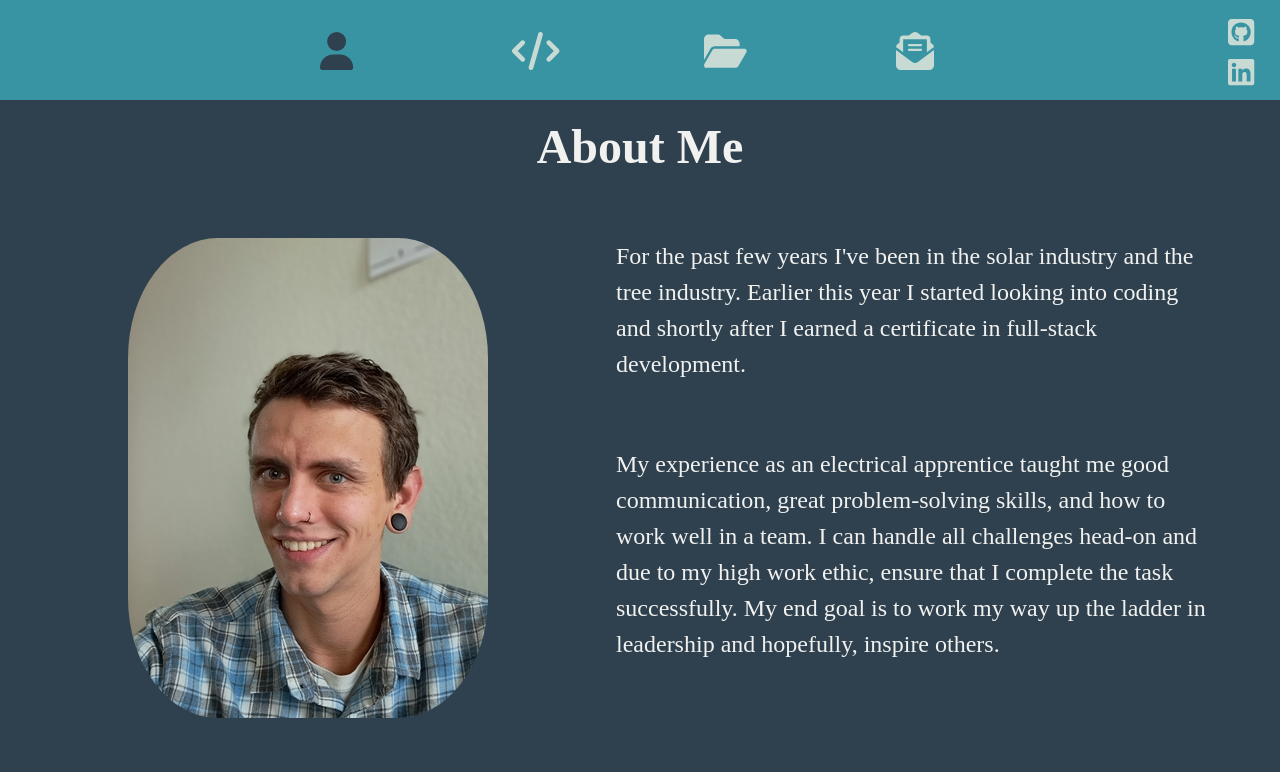
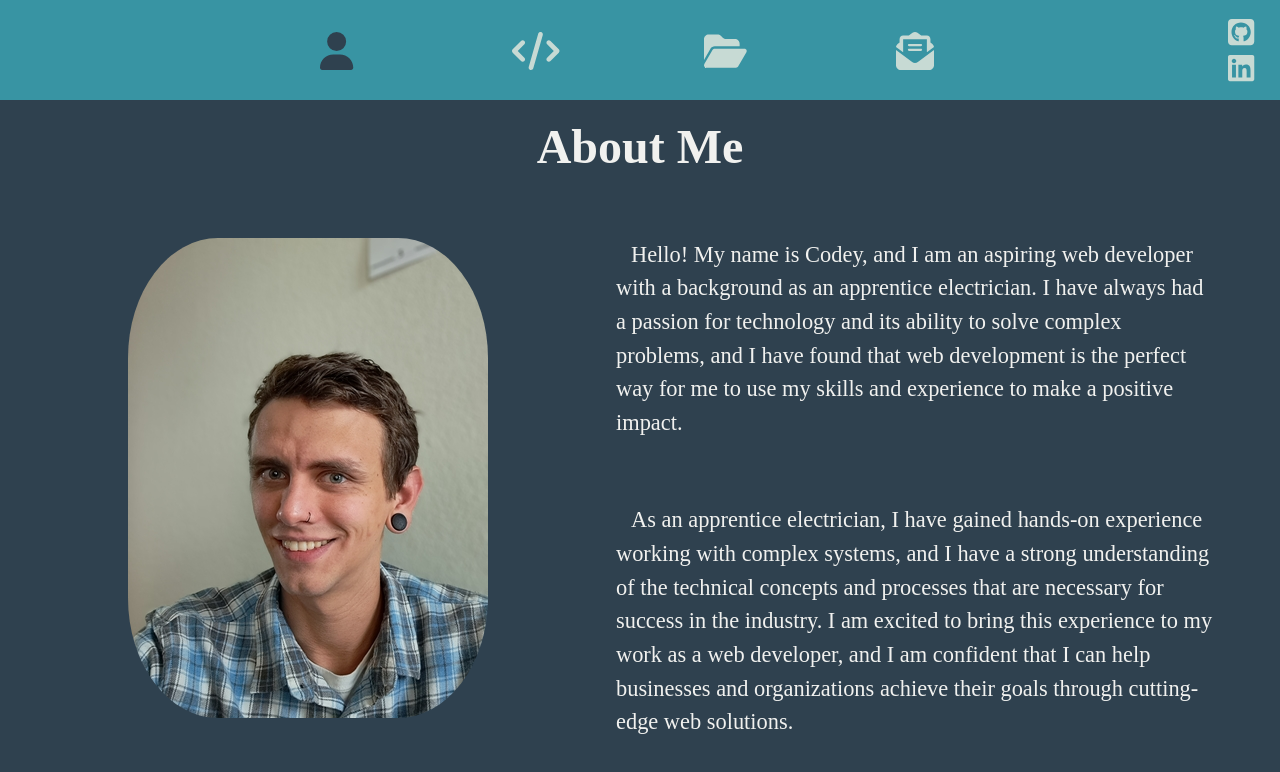
Before and after one commit to Codeyg12/vite-portfolio, a React (Vite) app: page / in a window 1280 px wide. Shown: the top 772 px of the page. Built offline with nearby package versions, Linux system fonts and the light colour scheme.

Commit message:
updating about me and scrolling

```diff
--- a/src/components/About.jsx
+++ b/src/components/About.jsx
@@ -5,18 +5,21 @@ export default function About() {
     <>
       <h1 className="about-head">About Me</h1>
       <div className="about-grid">
-      <img src={ProfilePicture} alt="me" className="about-pic"></img>
+        <img src={ProfilePicture} alt="me" className="about-pic"></img>
         <p className="about-p">
-          For the past few years I've been in the solar industry and the tree
-          industry. Earlier this year I started looking into coding and shortly
-          after I earned a certificate in full-stack development.
+        Hello! My name is Codey, and I am an aspiring web developer with a
+          background as an apprentice electrician. I have always had a passion
+          for technology and its ability to solve complex problems, and I have
+          found that web development is the perfect way for me to use my skills
+          and experience to make a positive impact.
           </p>
           <p className="about-p">
-          My experience as an electrical apprentice taught me good
-          communication, great problem-solving skills, and how to work well in a
-          team. I can handle all challenges head-on and due to my high work
-          ethic, ensure that I complete the task successfully. My end goal is to
-          work my way up the ladder in leadership and hopefully, inspire others.
+          As an apprentice electrician, I have gained hands-on experience
+          working with complex systems, and I have a strong understanding of the
+          technical concepts and processes that are necessary for success in the
+          industry. I am excited to bring this experience to my work as a web
+          developer, and I am confident that I can help businesses and
+          organizations achieve their goals through cutting-edge web solutions.
         </p>
       </div>
     </>
--- a/src/index.css
+++ b/src/index.css
@@ -111,11 +111,11 @@ a.active {
 
 .sidebar-list a::after {
   content: "";
-  font-size: 15px;
+  font-size: 16px;
   letter-spacing: 2px;
   position: absolute;
-  bottom: 7px;
-  left: -20px;
+  bottom: 10px;
+  left: -22px;
   display: block;
   width: 100%;
   text-align: center;
@@ -136,7 +136,7 @@ a.ga-icon::after {
 
 .li-icon {
   position: absolute;
-  top: 7%;
+  top: 6.5%;
   right: 2%;
 }
 
@@ -155,7 +155,8 @@ a.li-icon::after {
 .about-p {
   margin: 5%;
   line-height: 1.5;
-  font-size: 1.5em;
+  font-size: 1.4em;
+  text-indent: 15px;
 }
 
 .about-pic {
@@ -446,8 +447,8 @@ a.book-proj::after {
 
 @media all and (max-width: 800px) {
   body {
-    overflow-x: scroll;
-    overflow-y: hidden;
+    overflow-x: hidden;
+    overflow-y: scroll;
   }
 
   .nav-bar a {
@@ -540,7 +541,7 @@ a.book-proj::after {
 
   .about-p {
     margin: 5%;
-    font-size: 1em;
+    font-size: .95em;
     width: 85%;
   }
 
```
